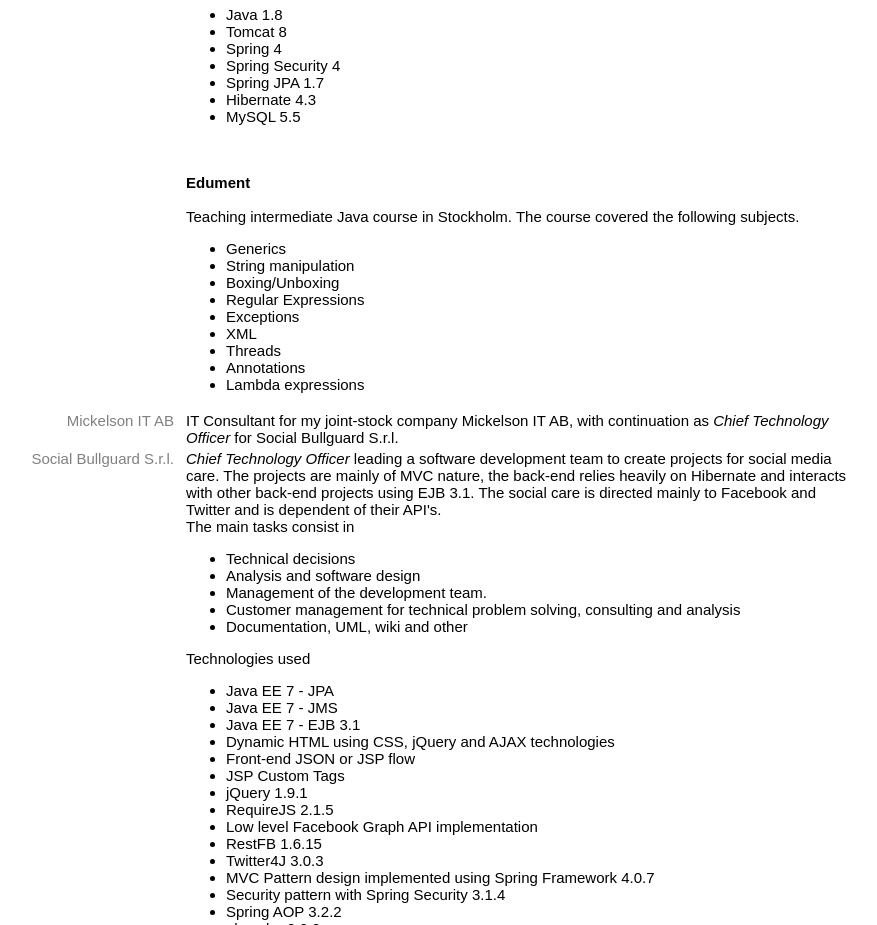
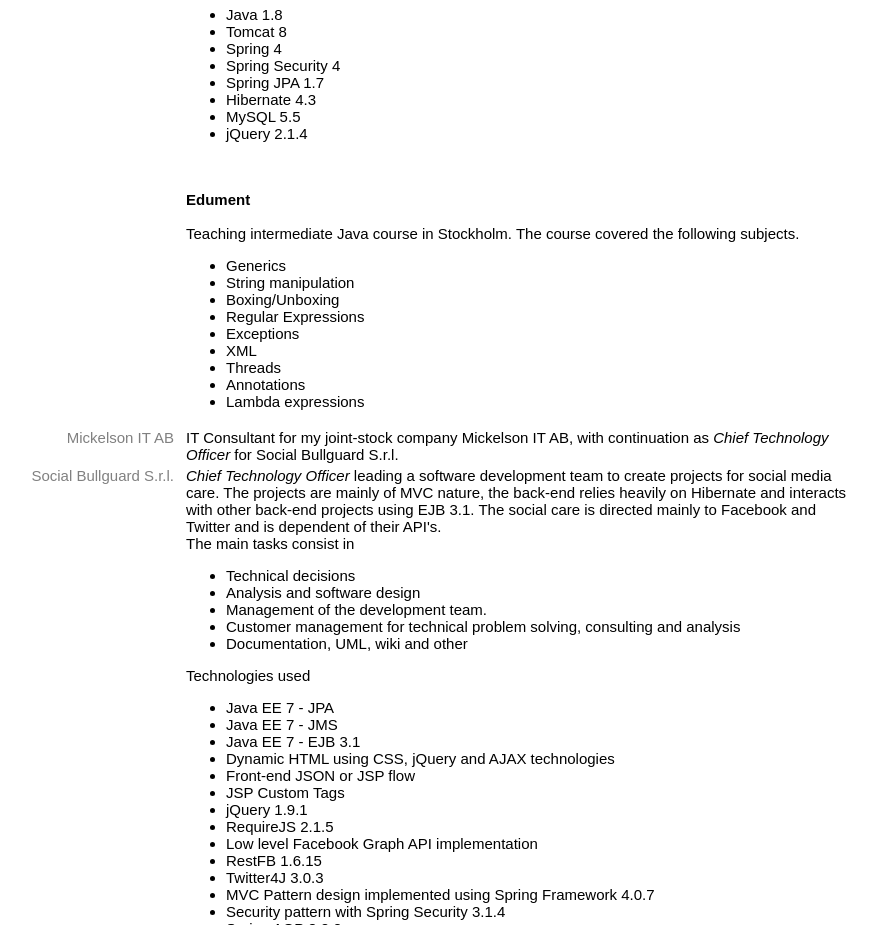
Before and after one commit to tim-mickelson/mickelson-web, a plain HTML site: page curriculum/index.html in a window 1280 px wide. Shown: the part 1220-2145 px from the top of the page, without its empty margins (46-923 px from the left). Drawn offline with Linux system fonts and the light colour scheme.

Commit message:
jQuery on tefa

```diff
--- a/curriculum/html/details_work.html
+++ b/curriculum/html/details_work.html
@@ -27,6 +27,7 @@
 						<li>Spring JPA 1.7
 						<li>Hibernate 4.3
 						<li>MySQL 5.5
+						<li>jQuery 2.1.4
 					</ul>
 					<br><br>
 					<b>Edument</b>
```
